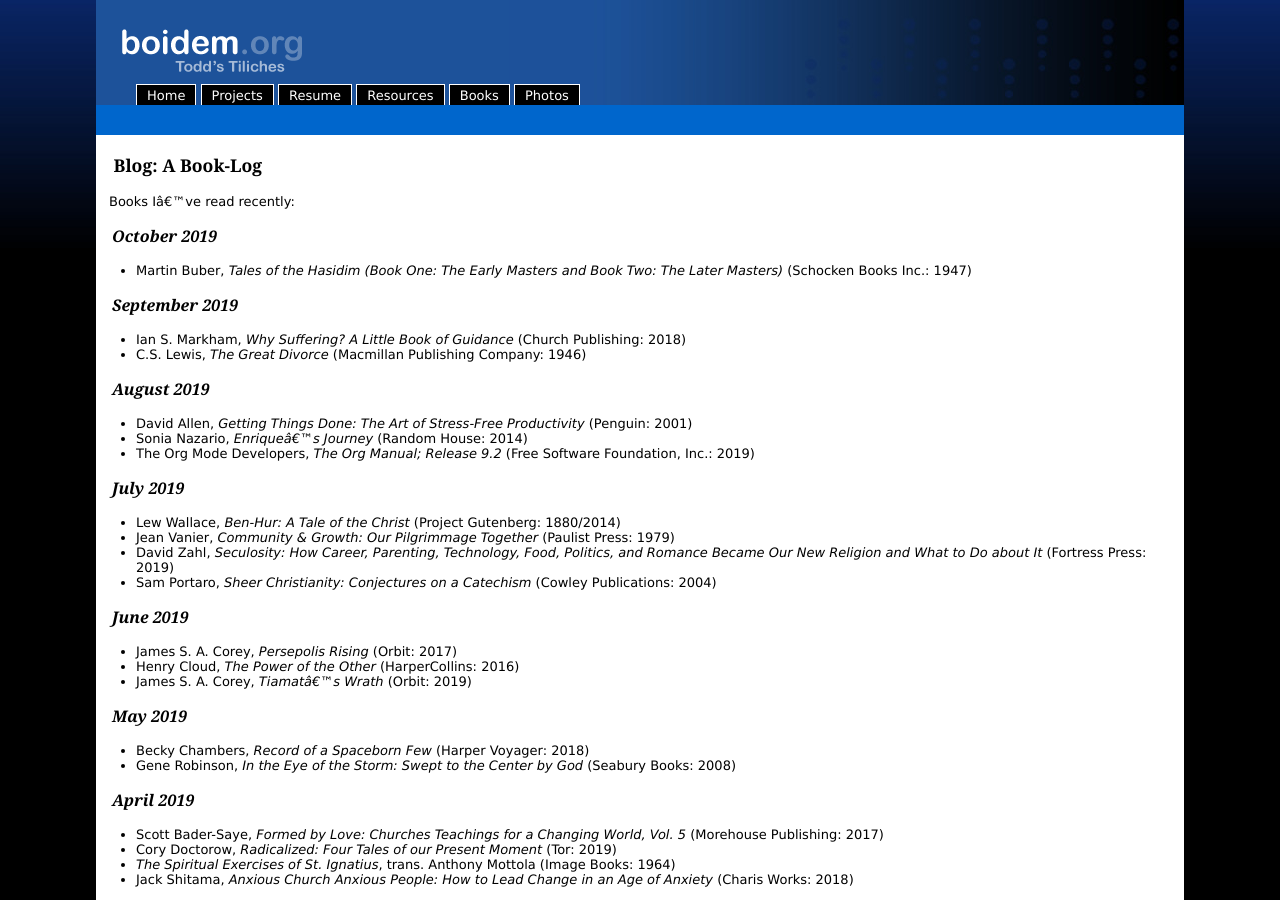
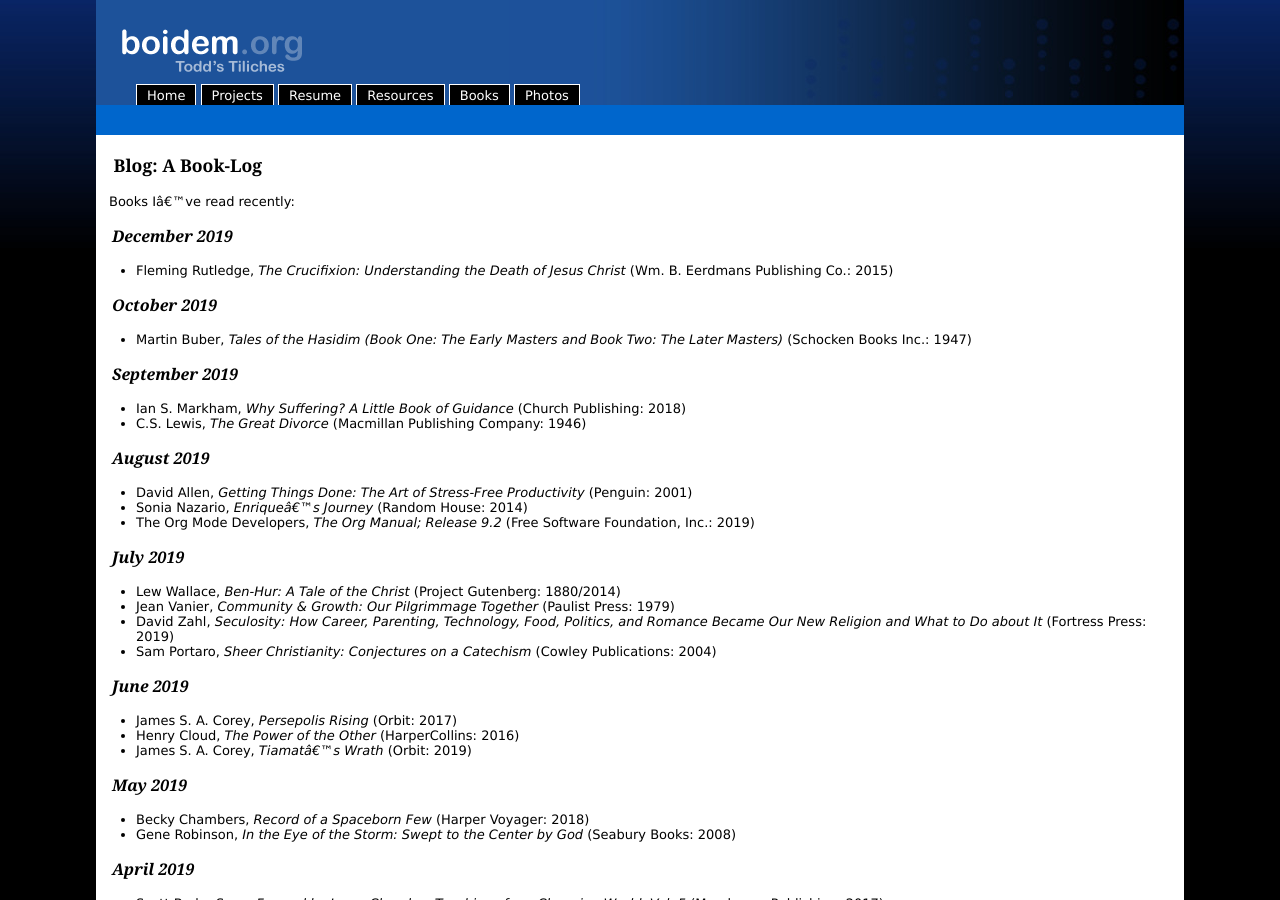
Before and after one commit to toddfoster/toddfoster.github.com, a Jekyll site: the page built from books.md, in a window 1280 px wide and 900 px high. Built offline with Jekyll 4.4.1, drawn with Linux system fonts in a browser that asks for light colours.

Commit message:
Rutledge book

```diff
--- a/books.md
+++ b/books.md
@@ -6,6 +6,9 @@ layout: default
 # Blog: A Book-Log
 
 Books I've read recently:
+
+## December 2019
+* Fleming Rutledge, _The Crucifixion: Understanding the Death of Jesus Christ_ (Wm. B. Eerdmans Publishing Co.: 2015)
 
 ## October 2019
 * Martin Buber, _Tales of the Hasidim (Book One: The Early Masters and Book Two: The Later Masters)_ (Schocken Books Inc.: 1947)
```
